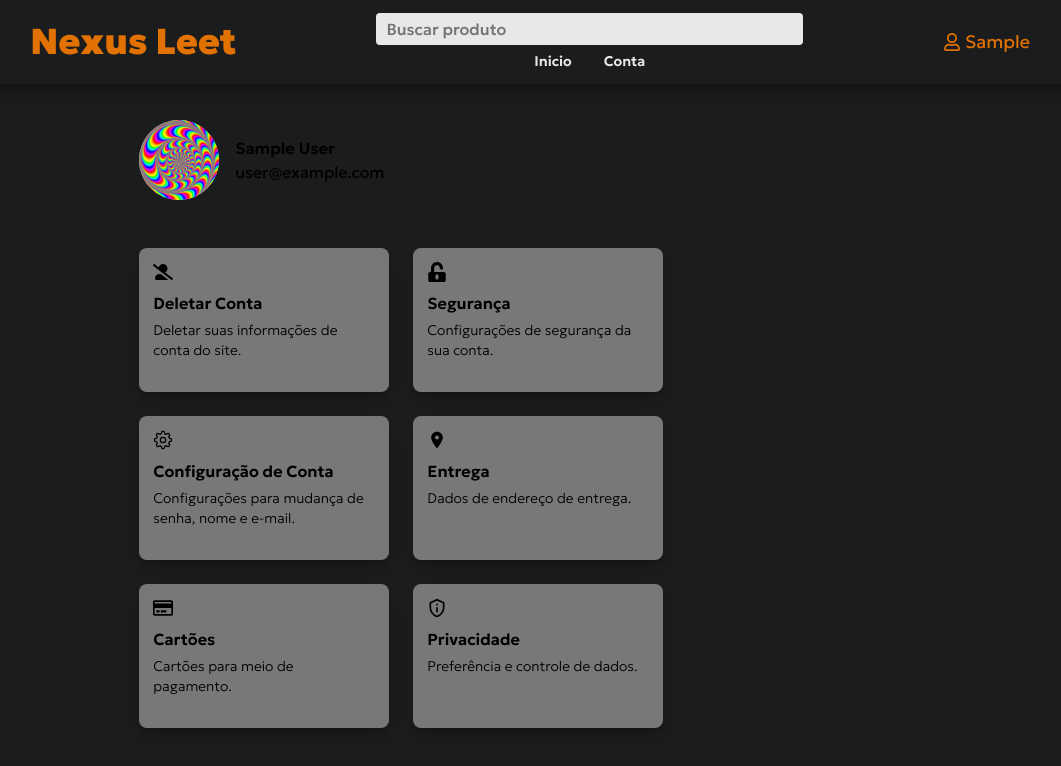
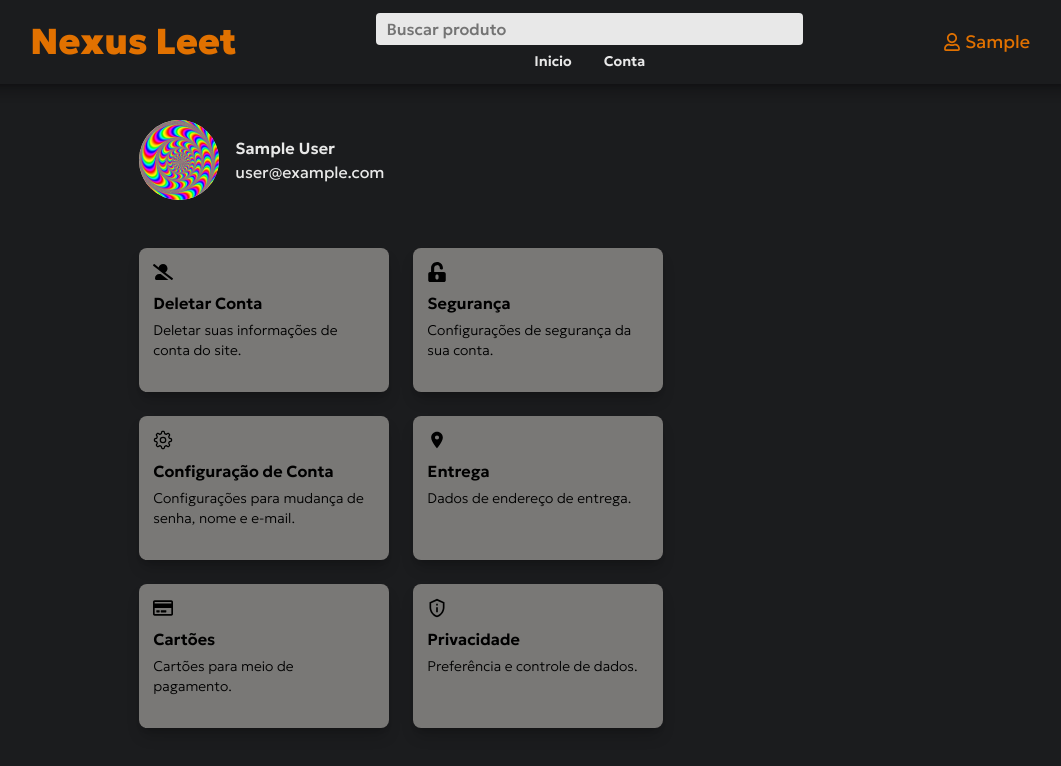
Before and after one commit to gustavocarvalho-ra/NextJs-NexusLeet, a Next.js app: page /my-account/user in a window 1280 px wide. Shown: the top 766 px of the page, without its empty margins (110-1171 px from the left). Built offline with nearby package versions, Linux system fonts and the light colour scheme; no server answers; sample sign-in values are in the browser's storage.

Commit message:
style: changed text color

```diff
--- a/src/app/my-account/user/page.tsx
+++ b/src/app/my-account/user/page.tsx
@@ -30,7 +30,7 @@ export default async function MyAccontUser() {
               <div className='w-20 h-20 relative rounded-full flex justify-center overflow-clip items-center bg-amber-100'>
                 <Image className='absolute' src={"/iduser.jpeg"} layout="fill" objectFit="cover" alt='Imagem de usuário' />
               </div>
-              <div className='flex flex-col'>
+              <div className='flex flex-col text-(--color-sec)'>
                 <p className='font-semibold'>{session.user?.name}</p>
                 <p className='font-normal'>{session.user?.email}</p>
               </div>
```
